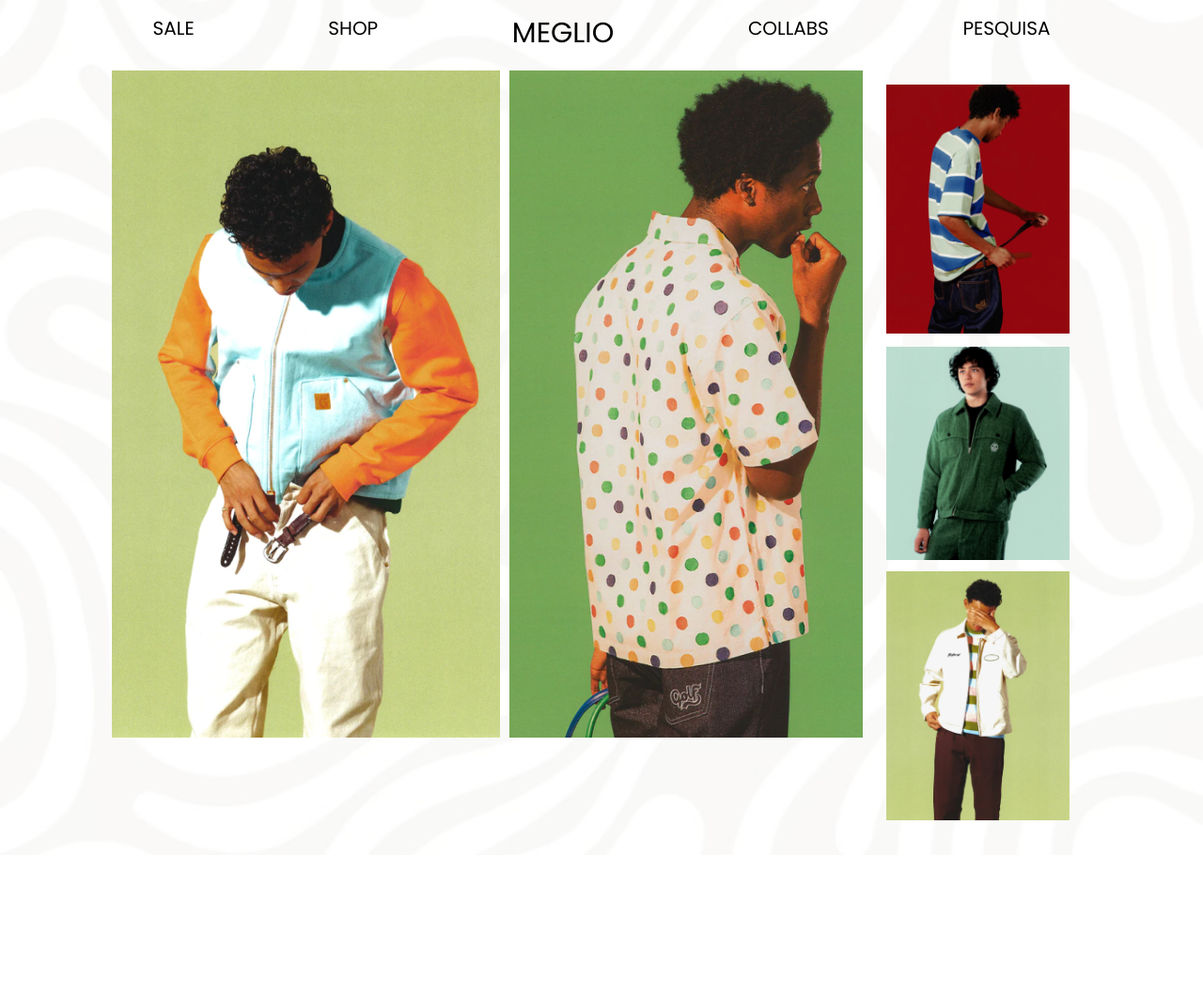
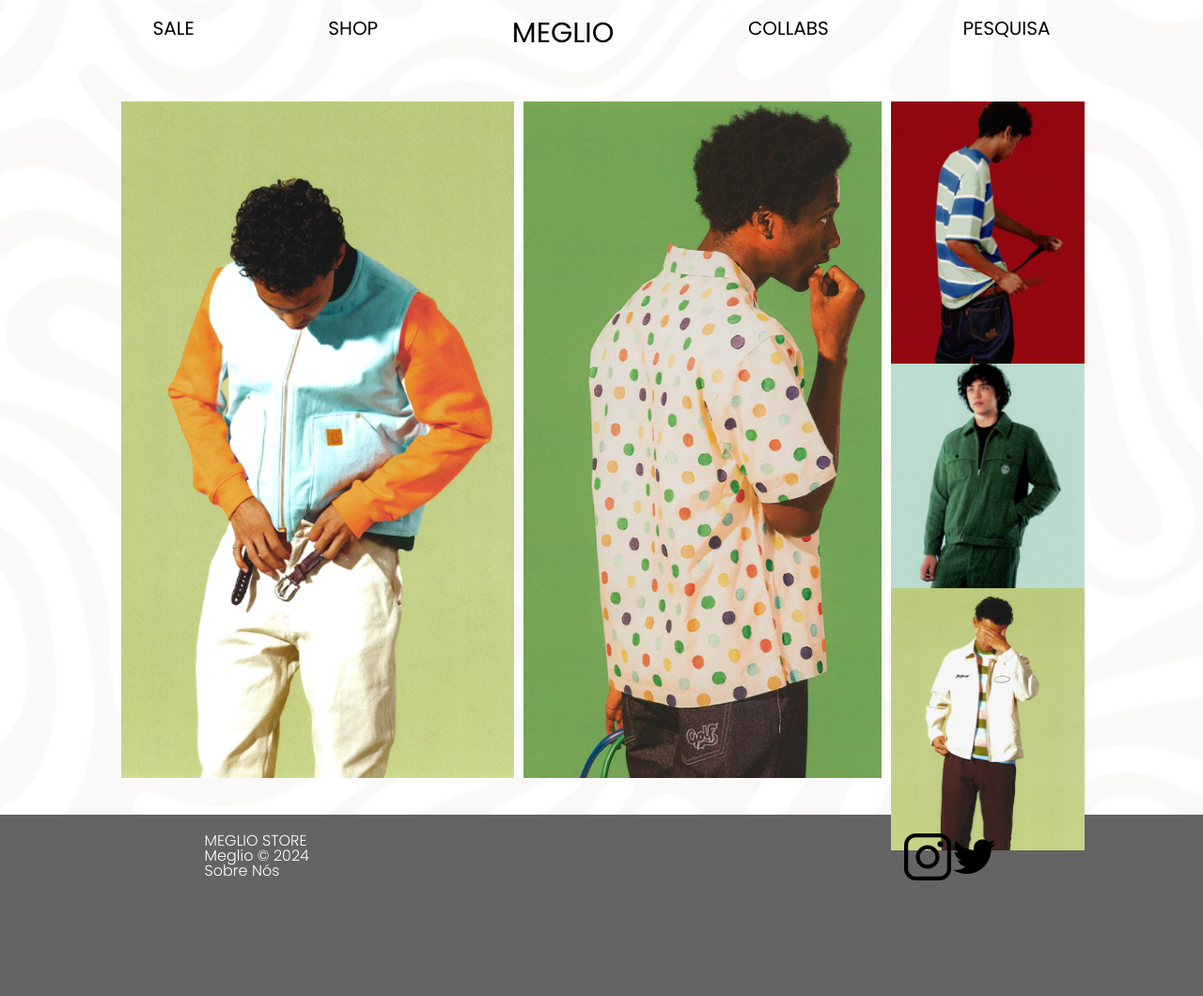
Before and after one commit to Gustaas/PI-3-Semestre, a plain HTML site: page index.html in a window 1280 px wide. Shown: the whole page at 94% size. Before the commit the page ends 960 px from the top, so only its background shows below. Drawn offline with Linux system fonts and the light colour scheme.

Commit message:
Tela inicial em desenvolvimento

```diff
--- a/css/layout/inicio.css
+++ b/css/layout/inicio.css
@@ -34,6 +34,7 @@
     justify-content: center;
     height: 75%;
     width: 100%;
+    padding: 3% 0px;
 }
 
 .parte1 img{
@@ -41,11 +42,7 @@
 }
 
 .parte1-img {
-    padding: 20px;
-}
-
-.parte1imagem {
-    padding: 5px;
+    padding: 0px 5px;
 }
 
 .parte1-img1 img{
@@ -54,10 +51,30 @@
 }
 
 .parte1-img3 img{
-    height: 95%;
+    height: 100%;
 }
 
 .parte1-img2{
     display: flex;
     flex-direction: column;
+    justify-content: space-evenly;
 }
+
+
+
+
+.rodape {
+    height: 16%;
+    background-color: #656363;
+    color: #FFFFFF;
+    font-weight: 300;
+    display: flex;
+    flex-direction: row;
+    justify-content: space-between;
+    padding: 20px 17vw;
+}
+
+.rodape2 {
+    display: flex;
+    flex-direction: row;
+}
--- a/index.html
+++ b/index.html
@@ -28,6 +28,23 @@
                     <div class="parte1-img3"><img src="assets/img/imagemprincipal3.png" alt=""></div>
                 </div>
             </div>
+            <div class="rodape">
+                <div class="rodape1">
+                    <div class="rodape-titulo">
+                        MEGLIO STORE
+                    </div>
+                    <div class="rodapeco">
+                        Meglio © 2024
+                    </div>
+                    <div class="rodape-sobre">
+                        Sobre Nós
+                    </div>
+                </div>
+                <div class="rodape2">
+                    <div class="insta"><img src="assets/img/insta.png" alt=""></div>
+                    <div class="twitter"><img src="assets/img/twitter.png" alt=""></div>
+                </div>
+            </div>
         </div>
     </body>
 
```
Also changed, not shown: assets/img/insta.png (added), assets/img/twitter.png (added).
